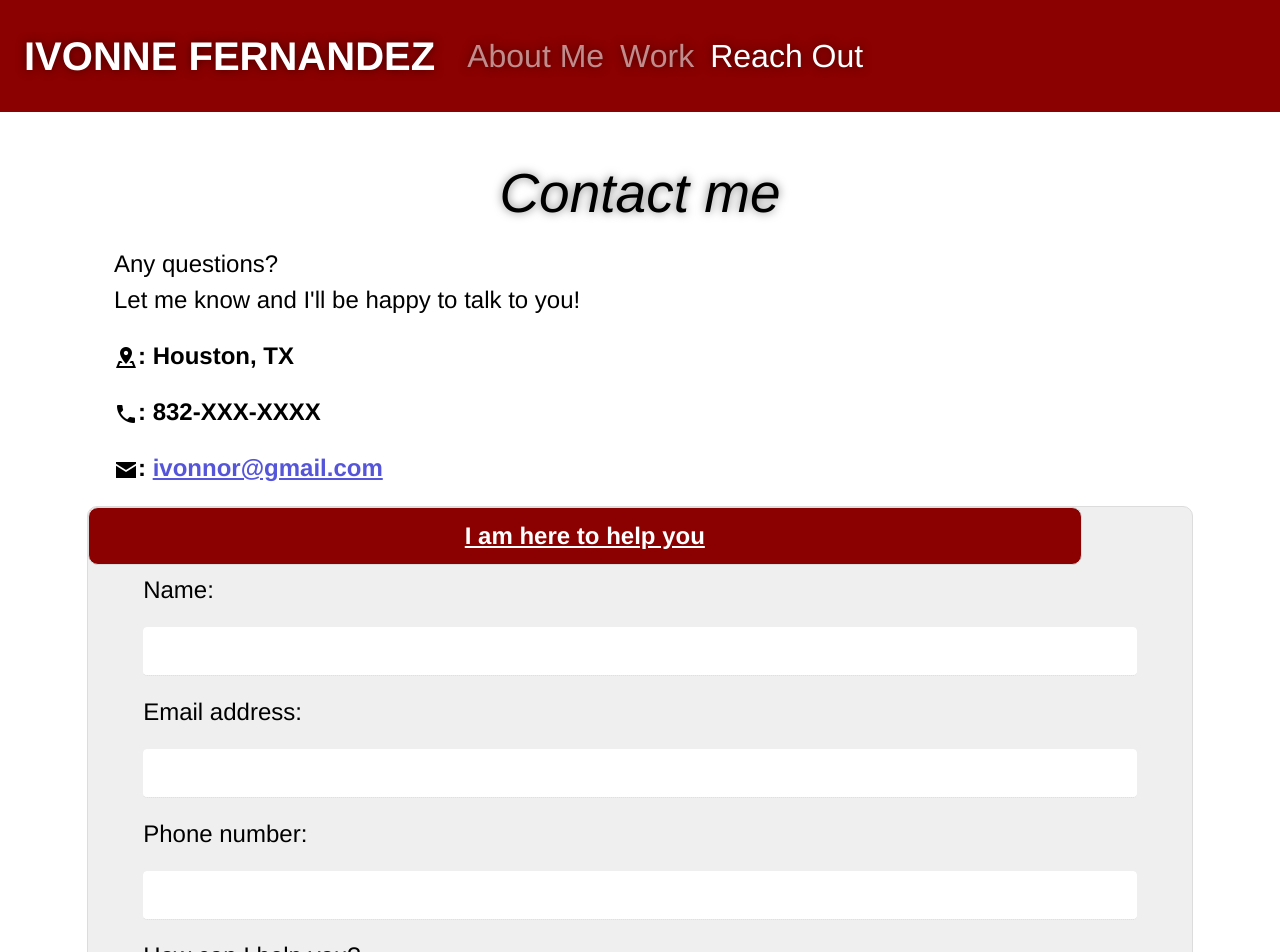
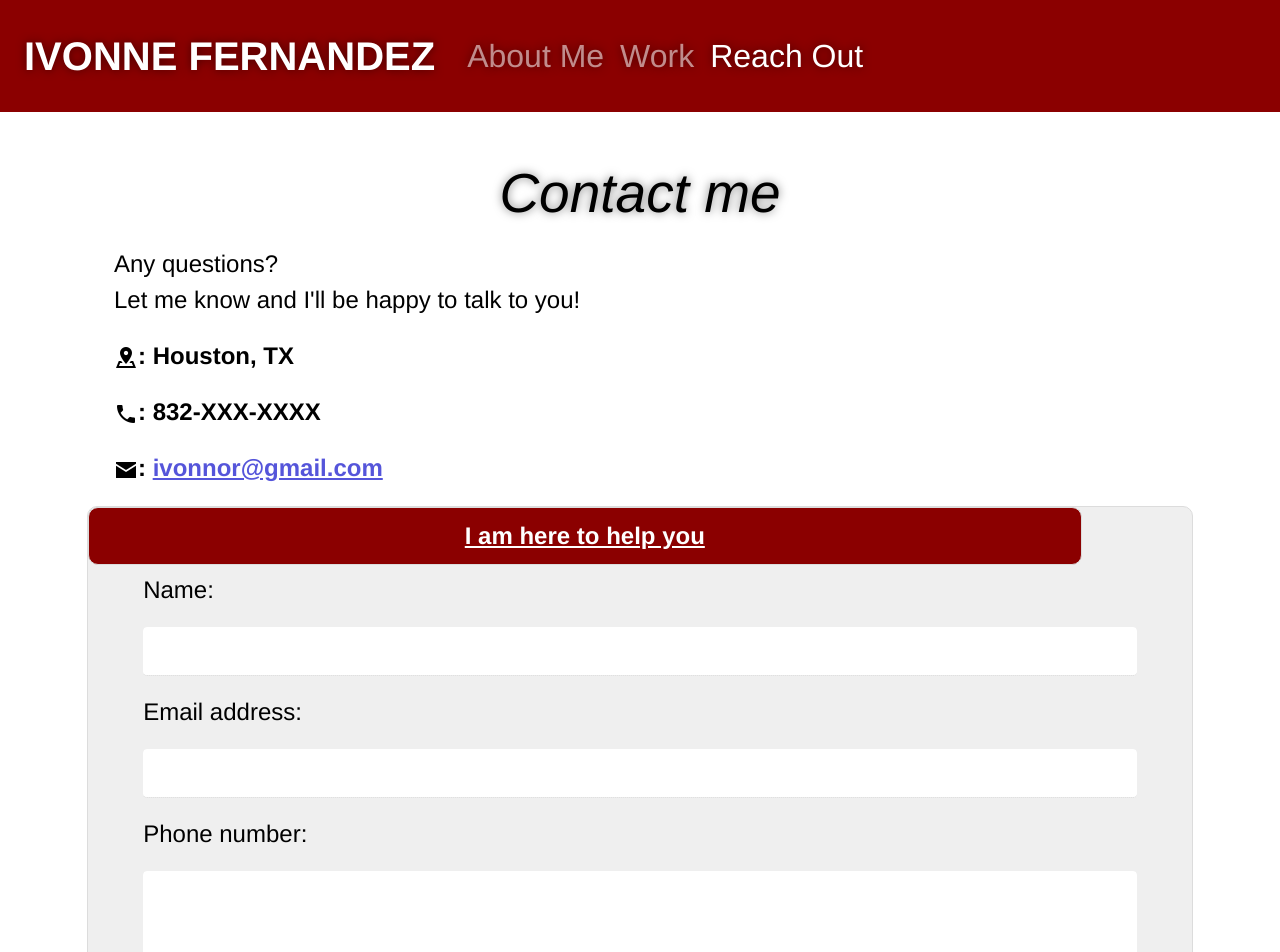
Before and after one commit to Ivonnor1975/portfolio, a React (Create React App) app: page /#/ContactForm in a window 1280 px wide. Shown: the top 952 px of the page. Built offline with nearby package versions, Linux system fonts and the light colour scheme.

Commit message:
correct text area

```diff
--- a/src/components/Contact/index.js
+++ b/src/components/Contact/index.js
@@ -3,6 +3,7 @@ import { validateEmail } from '../../utils/helpers';
 import addessImage from "../../assets/images/icons8-address-24.png"
 import phoneImage from "../../assets/images/icons8-phone-24.png"
 import emailImage from "../../assets/images/icons8-mail-24.png"
+import './style.css';
 
 function ContactForm() {
     const [formState, setFormState] = useState({ name: '', email: '', message: '' });
@@ -68,7 +69,7 @@ function ContactForm() {
                         <input type="email" defaultValue={email} name="email" className="form-control" onBlur={handleChange} />
 
                         <label for="phone">Phone number:</label>
-                        <input type="text" defaultValue={phone} name="phone-number" className="form-control" onBlur={handleChange}  />
+                        <input type="text" defaultValue={phone} name="phone-number" className="form-control" style={{ height: "100px"}} onBlur={handleChange}  />
 
                         <label htmlFor="message">How can I help you?</label>
                         <textarea name="message" defaultValue={message} className="form-control" onBlur={handleChange} rows="5" />
--- /dev/null
+++ b/src/components/Contact/style.css
@@ -0,0 +1,3 @@
+.form-control {
+    width: 90%;
+  }
--- a/src/style.css
+++ b/src/style.css
@@ -288,6 +288,9 @@ header nav ul li a:hover {
   background: -o-linear-gradient(top, #a8cfce, #beeae9);
   background: -ms-linear-gradient(top, #a8cfce, #beeae9);
 }
+.form-control {
+  width: 90%;
+}
 
 /* REACH OUT STYLE
 /* FOOTER STYLES START */
```
